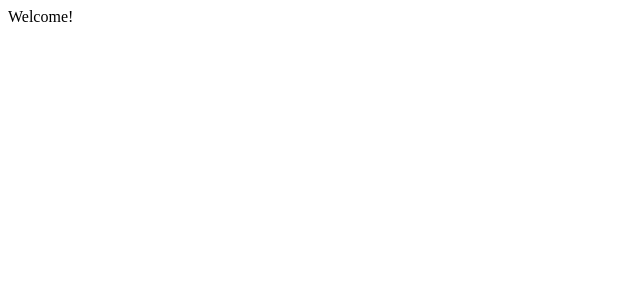
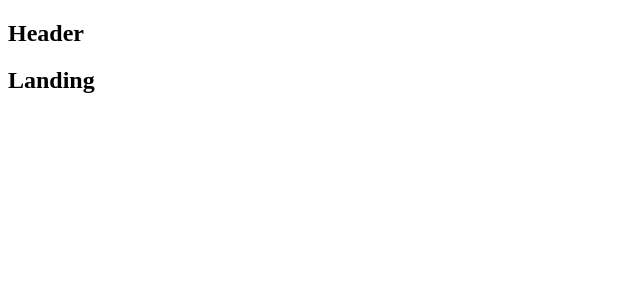
Before and after one commit to johnson-hung/esurvey-server, a React (Create React App) app in the folder client/: page / in a window 1280 px wide. Shown: the top 300 px of the page, without its empty margins (0-640 px from the left). Built offline with nearby package versions, Linux system fonts and the light colour scheme.

Commit message:
setup basic route configuration

```diff
--- a/client/src/components/App.js
+++ b/client/src/components/App.js
@@ -1,9 +1,25 @@
+// App.js - initial view layers setup
+
 import React from "react";
+import { BrowserRouter, Route } from 'react-router-dom';
+
+const Header = () => <h2>Header</h2>
+const Dashboard = () => <h2>Dashboard</h2>
+const SurveyNew = () => <h2>SurveyNew</h2>
+const Landing = () => <h2>Landing</h2>
+
 
 const App = () => {
     return (
         <div>
-            Welcome!
+            <BrowserRouter>
+                <div>
+                    <Header />
+                    <Route exact path="/" component={Landing} />
+                    <Route exact path="/surveys" component={Dashboard} />
+                    <Route path="/surveys/new" component={SurveyNew} />
+                </div>
+            </BrowserRouter>
         </div>
     );
 };
--- a/client/src/index.js
+++ b/client/src/index.js
@@ -1,3 +1,5 @@
+// src/index.js - redux / data setup
+
 import React from 'react';
 import ReactDOM from 'react-dom';
 import { Provider } from 'react-redux';
```
